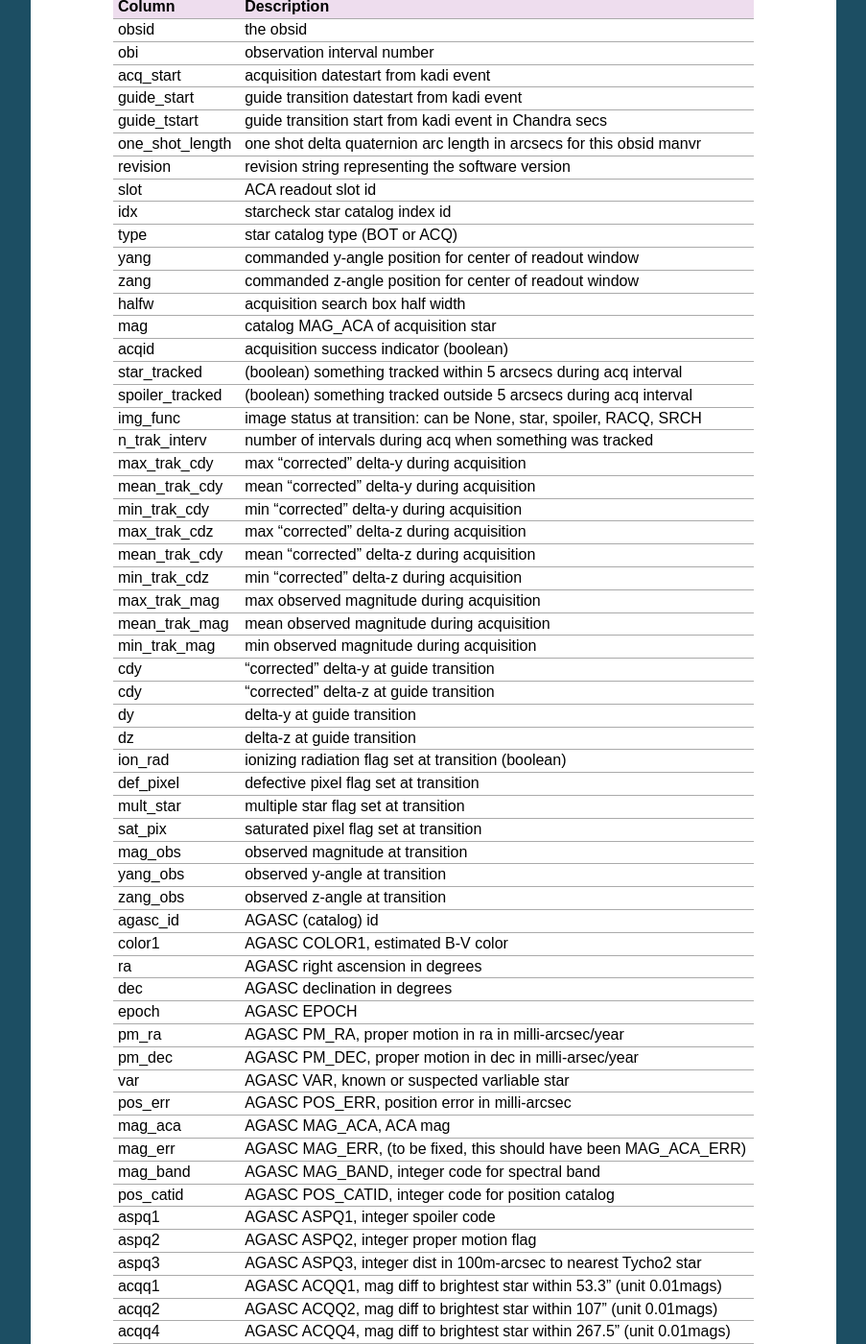
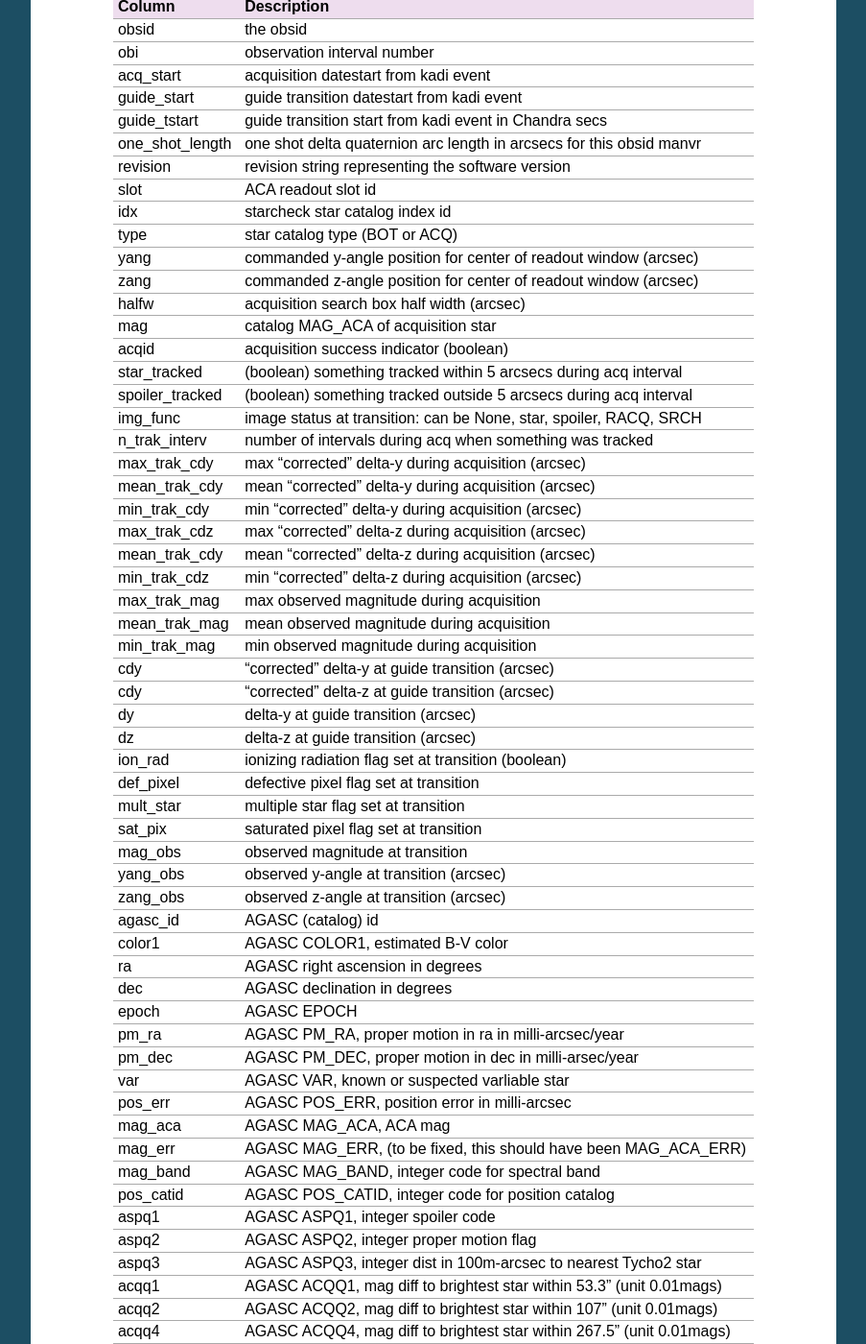
Before and after one commit to sot/mica, a Sphinx documentation site: the page built from doc/acquisition_data.rst, in a window 1280 px wide and 1400 px high, scrolled down 589 px. Shown: the whole window at 96% size, without its empty margins (198-1101 px from the left). Built offline with Sphinx 7.4.7, drawn with Linux system fonts in a browser that asks for light colours.

Commit message:
Add more unit labels to acq docs

```diff
--- a/doc/acquisition_data.rst
+++ b/doc/acquisition_data.rst
@@ -41,35 +41,35 @@
 slot            ACA readout slot id
 idx             starcheck star catalog index id
 type            star catalog type (BOT or ACQ)
-yang            commanded y-angle position for center of readout window
-zang            commanded z-angle position for center of readout window
-halfw           acquisition search box half width
+yang            commanded y-angle position for center of readout window (arcsec)
+zang            commanded z-angle position for center of readout window (arcsec)
+halfw           acquisition search box half width (arcsec)
 mag             catalog MAG_ACA of acquisition star
 acqid           acquisition success indicator (boolean)
 star_tracked    (boolean) something tracked within 5 arcsecs during acq interval
 spoiler_tracked (boolean) something tracked outside 5 arcsecs during acq interval
 img_func        image status at transition: can be None, star, spoiler, RACQ, SRCH
 n_trak_interv   number of intervals during acq when something was tracked
-max_trak_cdy    max "corrected" delta-y during acquisition
-mean_trak_cdy   mean "corrected" delta-y during acquisition
-min_trak_cdy    min "corrected" delta-y during acquisition
-max_trak_cdz    max "corrected" delta-z during acquisition
-mean_trak_cdy   mean "corrected" delta-z during acquisition
-min_trak_cdz    min "corrected" delta-z during acquisition
+max_trak_cdy    max "corrected" delta-y during acquisition (arcsec)
+mean_trak_cdy   mean "corrected" delta-y during acquisition (arcsec)
+min_trak_cdy    min "corrected" delta-y during acquisition (arcsec)
+max_trak_cdz    max "corrected" delta-z during acquisition (arcsec)
+mean_trak_cdy   mean "corrected" delta-z during acquisition (arcsec)
+min_trak_cdz    min "corrected" delta-z during acquisition (arcsec)
 max_trak_mag    max observed magnitude during acquisition
 mean_trak_mag   mean observed magnitude during acquisition
 min_trak_mag    min observed magnitude during acquisition
-cdy             "corrected" delta-y at guide transition
-cdy             "corrected" delta-z at guide transition
-dy              delta-y at guide transition
-dz              delta-z at guide transition
+cdy             "corrected" delta-y at guide transition (arcsec)
+cdy             "corrected" delta-z at guide transition (arcsec)
+dy              delta-y at guide transition (arcsec)
+dz              delta-z at guide transition (arcsec)
 ion_rad         ionizing radiation flag set at transition (boolean)
 def_pixel       defective pixel flag set at transition
 mult_star       multiple star flag set at transition
 sat_pix         saturated pixel flag set at transition
 mag_obs         observed magnitude at transition
-yang_obs        observed y-angle at transition
-zang_obs        observed z-angle at transition
+yang_obs        observed y-angle at transition (arcsec)
+zang_obs        observed z-angle at transition (arcsec)
 agasc_id        AGASC (catalog) id
 color1          AGASC COLOR1, estimated B-V color
 ra              AGASC right ascension in degrees
```
